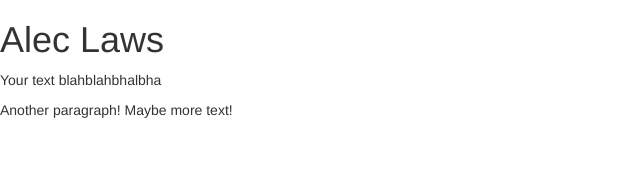
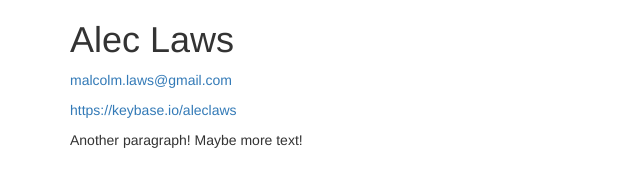
Before and after one commit to aleclaws/aleclaws.github.io, a plain HTML site: page index.html in a window 1280 px wide. Shown: the whole page, without its empty margins (0-640 px from the left). Drawn offline with nearby package versions, Linux system fonts and the light colour scheme.

Commit message:
Update index.html to include more useful links about me.

```diff
--- a/index.html
+++ b/index.html
@@ -7,9 +7,17 @@
   <link rel="stylesheet"
   href="https://maxcdn.bootstrapcdn.com/bootstrap/3.3.4/css/bootstrap.min.css">
 </head>
+
+<div class="container">
 <body>
   <h1>Alec Laws</h1>
-  <p>Your text blahblahbhalbha</p>
+  <p><a href="mailto:malcolm.laws@gmail.com?Subject=Hello Alec" target="_top">malcolm.laws@gmail.com</a></p>
+  <p><a href="https://keybase.io/aleclaws">https://keybase.io/aleclaws</a></p>
+
+
   <p>Another paragraph!  Maybe more text!</p>
+
+
 </body>
+</div>
 </html>
```
